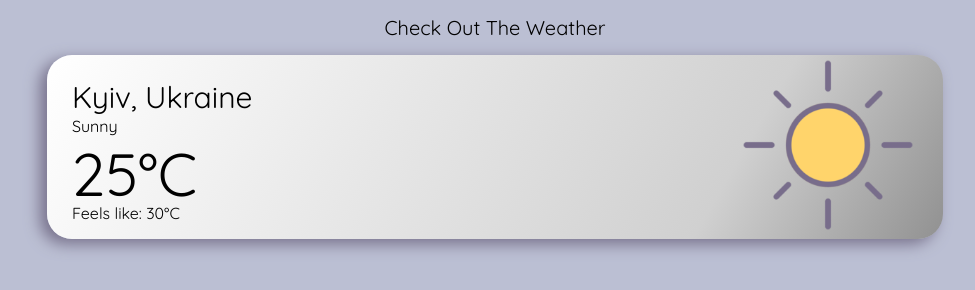
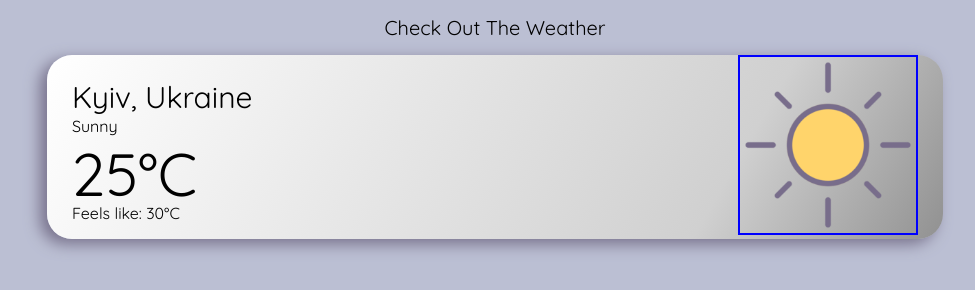
Before and after one commit to Val-Osad/weather-widget, a plain HTML site: page index.html in a window 1280 px wide. Shown: the whole page, without its empty margins (145-1120 px from the left). Drawn offline with Linux system fonts and the light colour scheme.

Commit message:
try to commit remotely

```diff
--- a/css/style.css
+++ b/css/style.css
@@ -60,4 +60,5 @@ header {
 
 .weather-icon img {
     height: 180px;
+    border: blue 2px solid;
 }
```
